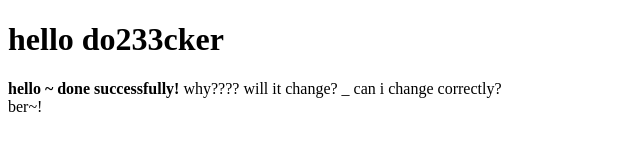
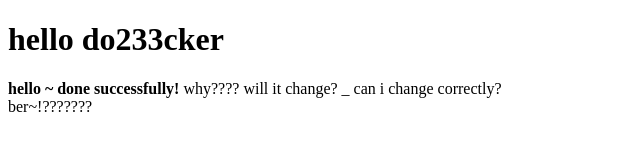
Before and after one commit to Kingbultsea/wechat, a website: page index.html in a window 1280 px wide. Shown: the full height of the page, 0-640 px from the left. Drawn offline with Linux system fonts and the light colour scheme.

```diff
--- a/index.html
+++ b/index.html
@@ -8,6 +8,6 @@
     <b>hello ~ done successfully!</b>
   why???? will it change? _
   can i change correctly?<br/>
-  ber~!
+  ber~!???????
   </body>
 </html>
```
Also changed, not shown: .travis.yml.
